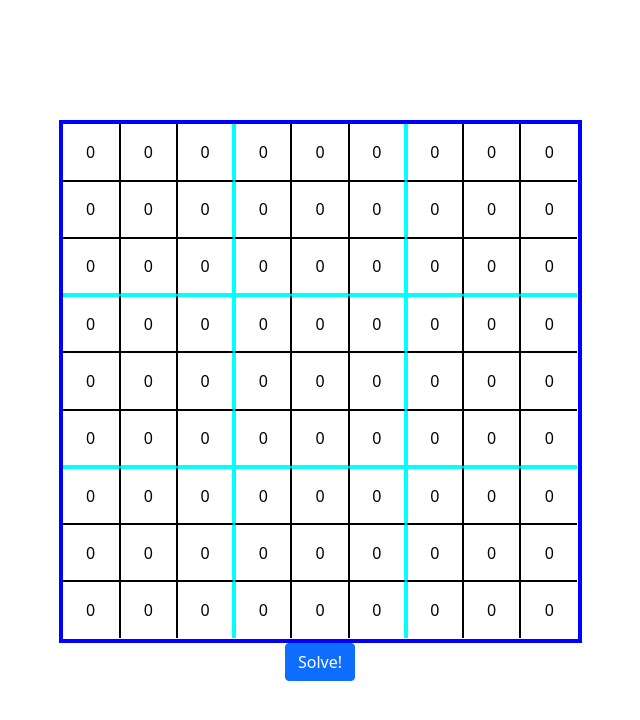
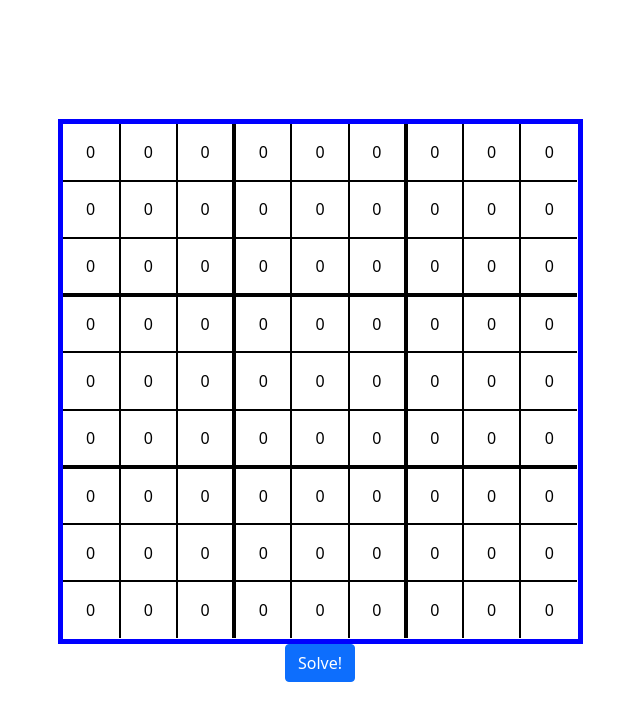
Before and after one commit to zivkaplan/Sudoku-Solver, a website: page index.html in a window 1280 px wide. Shown: the whole page, without its empty margins (320-960 px from the left). Drawn offline with nearby package versions, Linux system fonts and the light colour scheme.

Commit message:
updated style and fixed NaN error with empty cells

```diff
--- a/app.css
+++ b/app.css
@@ -11,7 +11,7 @@ body {
     justify-content: center;
 }
 .game-area {
-    border: 4px solid blue;
+    border: 5px solid blue;
     padding: 0;
 }
 
@@ -39,11 +39,11 @@ body {
 }
 .cell.x-3,
 .cell.x-6 {
-    border-bottom: 2px solid aqua;
+    border-bottom: 2px solid;
 }
 .cell.x-4,
 .cell.x-7 {
-    border-top: 2px solid aqua;
+    border-top: 2px solid;
 }
 
 .cell.y-1 {
@@ -54,11 +54,11 @@ body {
 }
 .cell.y-3,
 .cell.y-6 {
-    border-right: 2px solid aqua;
+    border-right: 2px solid;
 }
 .cell.y-4,
 .cell.y-7 {
-    border-left: 2px solid aqua;
+    border-left: 2px solid;
 }
 
 input::-webkit-outer-spin-button,
--- a/index.js
+++ b/index.js
@@ -71,6 +71,7 @@ const sudoku = {
     solvePuzzle: function () {
         const emptyCell = this.findEmptyCell();
         if (!emptyCell) return true;
+        this.board[emptyCell.x][emptyCell.y] = 0;
         for (let num = 1; num <= 9; num++) {
             if (this.validateCell(emptyCell, num)) {
                 this.board[emptyCell.x][emptyCell.y] = num;
```
